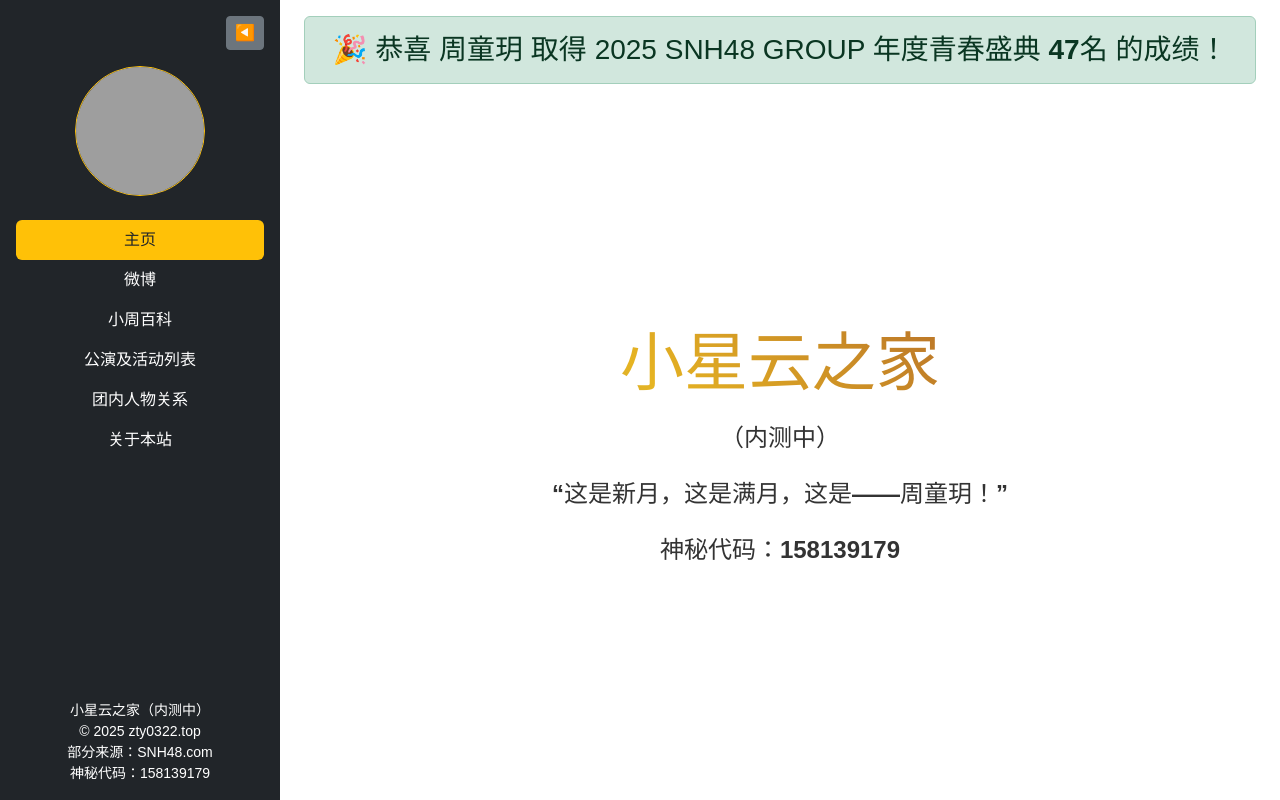
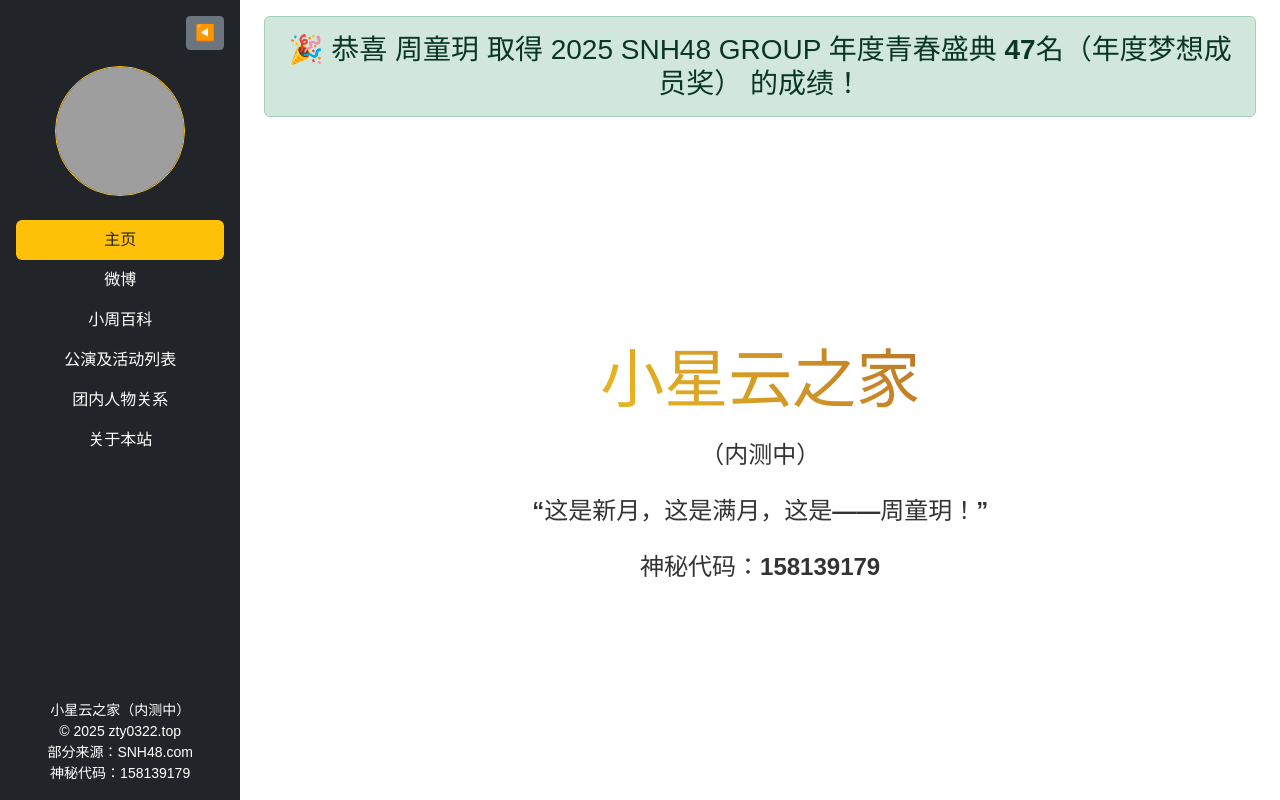
Before and after one commit to shenjian-gaocheng/vue-web, a Vue app: page /about in a window 1280 px wide. Built offline with nearby package versions, Linux system fonts and the light colour scheme; grey boxes are pictures that could not be loaded.

Commit message:
更新最新信息

```diff
--- a/src/components/Notification.vue
+++ b/src/components/Notification.vue
@@ -1,6 +1,6 @@
 <template>
   <div class="alert alert-success mb-4 notification-bar" role="note">
-    <h3 class="mb-0">🎉 恭喜 <strong>周童玥</strong> 取得 2025 SNH48 GROUP 年度青春盛典 <strong>47名</strong> 的成绩！</h3>
+    <h3 class="mb-0">🎉 恭喜 <strong>周童玥</strong> 取得 2025 SNH48 GROUP 年度青春盛典 <strong>47名（年度梦想成员奖）</strong> 的成绩！</h3>
   </div>
 </template>
 
--- a/src/pages/Baike.vue
+++ b/src/pages/Baike.vue
@@ -132,10 +132,12 @@ const { isMobile, isSidebarCollapsed } = useResponsiveSidebar()
       <div class="row justify-content-center text-center mt-4 mb-4 g-4">
         <h2 class="mb-4 fw-bold">获奖</h2>
         <div class="text-center mb-4 py-4 bg-light rounded col-md-10 mx-auto">
-          <h5 class="m-0 p-0">
-            <i class="fas fa-trophy text-warning me-2"></i>2025 SNH48 GROUP 年度青春盛典 No.47
+          <h5 class="mb-3 p-0">
+            <i class="fas fa-trophy text-warning me-2"></i><b>2025 SNH48 GROUP 年度青春盛典 No.47 （年度梦想成员奖）</b>
+          </h5>
+          <p class="m-0 p-0">
             <i class="fas fa-trophy text-warning me-2"></i>2024 SNH48 GROUP 年度青春盛典 No.53
-          </h5>
+          </p>
         </div>
       </div>
     </main>
```
